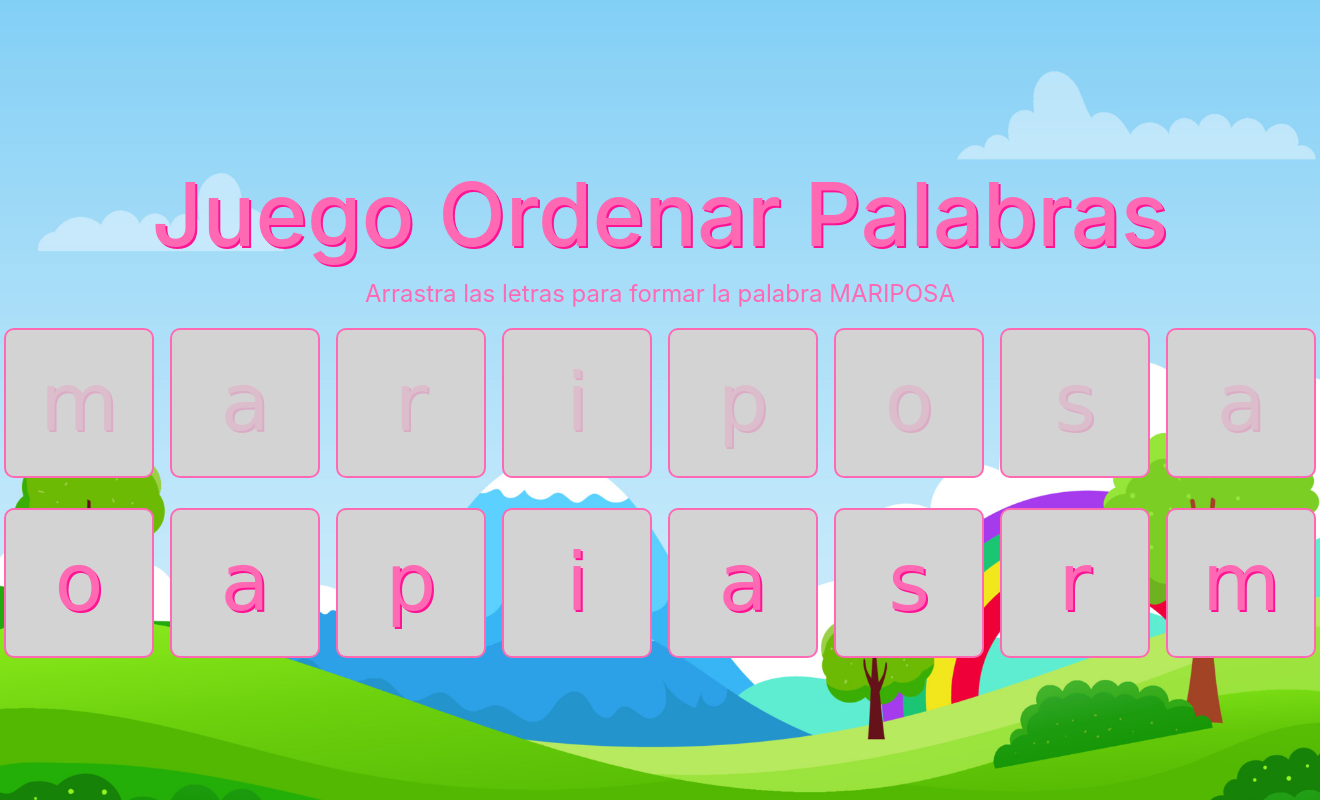
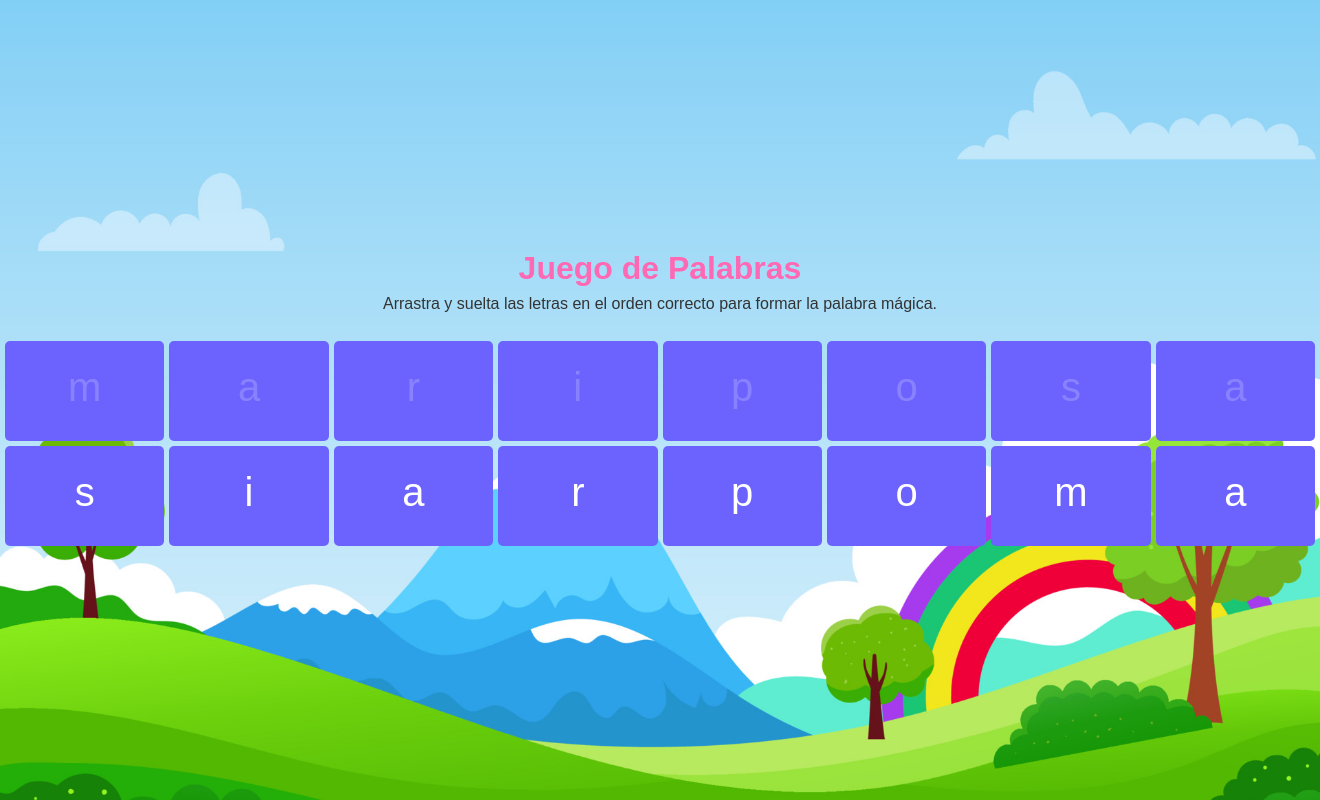
Before and after one commit to kharimcalderone/juego_palabras, a PHP site: page /demo/index.html in a window 1320 px wide. Run offline with PHP 8.4, Linux system fonts and the light colour scheme; some libraries are stand-ins or nearby versions.

Commit message:
Casi terminado

```diff
--- a/demo/index.css
+++ b/demo/index.css
@@ -2,126 +2,11 @@
   user-select: none;
 }
 
-.dragging {
+/* .dragging {
   opacity: 0.5;
-}
-
-#columns {
-  display: flex;
-  gap: 1rem;
-  padding-bottom: 30px;
-
-  .column {
-    display: inline-block;
-    height: 150px;
-    width: 150px;
-
-    background: lightgray;
-    opacity: 1;
-    text-align: center; /* Center text horizontally */
-    border: 2px solid #ff69b4;
-    border-radius: 10px;
-
-    header {
-      color: #fff;
-      padding: 5px;
-      background: #222;
-      pointer-events: none;
-    }
-
-    h1 {
-      display: flex;
-      justify-content: center;
-      align-items: center;
-      height: 100%; /* Ensure h1 takes full height of the column */
-      margin: 0; /* Remove default margin */
-      font-size: 80px;
-      /*Agregar estilos de letra para juego infantil*/
-      font-family: 'Comic Neue', cursive;
-      color: #ff69b4; /* Pink color */
-      text-shadow: 2px 2px #ff1493; /* Darker pink shadow */
-    }
-
-    &.over {
-      border: 2px dashed #000;
-      opacity: 0.5;
-      box-sizing: border-box;
-    }
-
-    & > input,
-    & > textarea,
-    & > select {
-      display: block;
-      width: 85%;
-      margin: 5%;
-      max-height: calc(1.25em * 4);
-    }
-
-    & > img {
-      height: 50%;
-    }
-  }
-}
-
-#columns2 {
-  display: flex;
-  gap: 1rem;
-
-  .column {
-    display: inline-block;
-    height: 150px;
-    width: 150px;
-
-    background: lightgray;
-    opacity: 1;
-    text-align: center; /* Center text horizontally */
-    border: 2px solid #ff69b4;
-    border-radius: 10px;
-
-
-    header {
-      color: #fff;
-      padding: 5px;
-      background: #222;
-      pointer-events: none;
-    }
-
-    h1 {
-      display: flex;
-      justify-content: center;
-      align-items: center;
-      height: 100%; /* Ensure h1 takes full height of the column */
-      margin: 0; /* Remove default margin */
-      font-size: 80px;
-      /*Agregar estilos de letra para juego infantil*/
-      font-family: 'Comic Neue', cursive;
-      color: #ff69b4; /* Pink color */
-      text-shadow: 2px 2px #ff1493; /* Darker pink shadow */
-    }
-
-    &.over {
-      border: 2px dashed #000;
-      opacity: 0.5;
-      box-sizing: border-box;
-    }
-
-    & > input,
-    & > textarea,
-    & > select {
-      display: block;
-      width: 85%;
-      margin: 5%;
-      max-height: calc(1.25em * 4);
-    }
-
-    & > img {
-      height: 50%;
-    }
-  }
-}
+} */
 
 body {
-  font-family: 'Comic Neue', cursive;
   background-image: url('../assets/img/fondo.jpg');
   background-size: cover;
   background-position: center;
@@ -129,33 +14,8 @@ body {
   background-attachment: fixed;
   height: 100vh;
   margin: 0;
-  display: flex;
-  justify-content: center;
-  align-items: center;
-}
-
-main {
-  text-align: center;
-}
-
-header h2 {
-  font-size: 5.5em;
-  color: #ff69b4; /* Pink color */
-  text-shadow: 2px 2px #ff1493; /* Darker pink shadow */
-  text-align: center;
-  margin-top: 20px;
-}
-
-header p {
-  font-size: 1.5em;
-  color: #ff69b4;
-  text-align: center;
 }
 
 .transparente{
   opacity: 0.2;
 }
-
-.hidden{
-  display: none;
-}
--- a/demo/index.html
+++ b/demo/index.html
@@ -8,79 +8,177 @@
     <script src="./index.js" type="module" async></script>
     <link rel="stylesheet" href="./index.css" />
     <link rel="stylesheet" href="https://stackpath.bootstrapcdn.com/bootstrap/4.5.2/css/bootstrap.min.css">
-    <!-- jquery -->
+    <style>
+      /* Estilos generales */
+      body {
+        display: flex;
+        flex-direction: column;
+        justify-content: center;
+        align-items: center;
+        min-height: 100vh;
+        margin: 0;
+        font-family: Arial, sans-serif;
+        background-color: #f4f4f9;
+      }
 
+      /* Estilos del título y la descripción */
+      .header {
+        text-align: center;
+        margin-bottom: 20px;
+        padding: 0 20px;
+      }
+
+      .header h1 {
+        font-size: 2em;
+        color: #ff69b4;
+        margin: 0;
+        font-family: 'Nunito', sans-serif;
+        font-weight: bold;
+      }
+
+      .header p {
+        font-size: 1em;
+        color: #333;
+        margin: 5px 0 0;
+      }
+
+      /* Contenedor principal */
+      .container {
+        display: flex;
+        flex-wrap: wrap;
+        max-width: 100%;
+        gap: 5px;
+        padding: 5px;
+      }
+
+      /* Recuadros */
+      .box {
+        flex: 1 0 calc(12.5% - 10px);
+        /* 100% / 8 columnas - espacio entre recuadros */
+        height: 100px;
+        background-color: #6c63ff;
+        display: flex;
+        justify-content: center;
+        align-items: center;
+        color: white;
+        font-size: 20px;
+        border-radius: 5px;
+      }
+
+      /* Clase de error con efecto de parpadeo */
+      .error {
+        animation: errorShake 0.3s ease-in-out 0s 3 alternate;
+        background-color: #ff0000;
+      }
+
+      @keyframes errorShake {
+        0% {
+          transform: translateX(0);
+        }
+        25% {
+          transform: translateX(-5px);
+        }
+        50% {
+          transform: translateX(5px);
+        }
+        75% {
+          transform: translateX(-5px);
+        }
+        100% {
+          transform: translateX(0);
+        }
+      }
+
+      /* Clase de éxito con efecto de parpadeo */
+      .success {
+        animation: successBlink 0.3s ease-in-out 0s 3 alternate;
+      }
+
+      @keyframes successBlink {
+        0% {
+          background-color: #6c63ff;
+        }
+        50% {
+          background-color: #28a745; /* Verde para éxito */
+        }
+        100% {
+          background-color: #6c63ff;
+        }
+      }
+
+
+      /* Adaptación a móviles */
+      @media (max-width: 768px) {
+        .box {
+          flex: 1 0 calc(12.5% - 10px);
+          /* 8 columnas en móvil */
+        }
+      }
+    </style>
   </head>
+
   <body>
-    <main>
-      <section>
+    <!-- Contenedor del título y la descripción -->
+    <div class="header">
+      <h1>Juego de Palabras</h1>
+      <p>Arrastra y suelta las letras en el orden correcto para formar la palabra mágica.</p>
 
-      </section>
-      <section>
-        <header>
-          <h2>Juego Ordenar Palabras</h2>
-          <p>
-            Arrastra las letras para formar la palabra MARIPOSA
-          </p>
-        </header>
 
-        <div id="columns">
-          <div class="column" draggable="false">
+
+    </div>
+
+    <div id="columns" class="container">
+      <!-- Primera fila de 8 recuadros -->
+      <div class="column box" draggable="false">
         <h1 class="transparente">m</h1>
       </div>
-          <div class="column" draggable="false">
+      <div class="column box" draggable="false">
         <h1 class="transparente">a</h1>
       </div>
-          <div class="column" draggable="false">
+      <div class="column box" draggable="false">
         <h1 class="transparente">r</h1>
       </div>
-          <div class="column" draggable="false">
+      <div class="column box" draggable="false">
         <h1 class="transparente">i</h1>
       </div>
-          <div class="column" draggable="false">
+      <div class="column box" draggable="false">
         <h1 class="transparente">p</h1>
       </div>
-          <div class="column" draggable="false">
+      <div class="column box" draggable="false">
         <h1 class="transparente">o</h1>
       </div>
-          <div class="column" draggable="false">
+      <div class="column box" draggable="false">
         <h1 class="transparente">s</h1>
       </div>
-          <div class="column" draggable="false">
+      <div class="column box" draggable="false">
         <h1 class="transparente">a</h1>
       </div>
-        </div>
 
-        <div id="columns2">
-          <div class="column" draggable="true">
+      <div class="column box" draggable="true">
         <h1 class="pieza">m</h1>
       </div>
-          <div class="column" draggable="true">
+      <div class="column box" draggable="true">
         <h1 class="pieza">a</h1>
       </div>
-          <div class="column" draggable="true">
+      <div class="column box" draggable="true">
         <h1 class="pieza">r</h1>
       </div>
-          <div class="column" draggable="true">
+      <div class="column box" draggable="true">
         <h1 class="pieza">i</h1>
       </div>
-          <div class="column" draggable="true">
+      <div class="column box" draggable="true">
         <h1 class="pieza">p</h1>
       </div>
-          <div class="column" draggable="true">
+      <div class="column box" draggable="true">
         <h1 class="pieza">o</h1>
       </div>
-          <div class="column" draggable="true">
+      <div class="column box" draggable="true">
         <h1 class="pieza">s</h1>
       </div>
-          <div class="column" draggable="true">
+      <div class="column box" draggable="true">
         <h1 class="pieza">a</h1>
       </div>
     </div>
-      </section>
-    </main>
   </body>
-
-  <script src="https://cdn.jsdelivr.net/npm/bootstrap@5.3.3/dist/js/bootstrap.bundle.min.js" integrity="sha384-YvpcrYf0tY3lHB60NNkmXc5s9fDVZLESaAA55NDzOxhy9GkcIdslK1eN7N6jIeHz" crossorigin="anonymous"></script>
-
+  <script src="https://cdn.jsdelivr.net/npm/sweetalert2@11"></script>
 </html>
--- a/demo/index.js
+++ b/demo/index.js
@@ -1,6 +1,8 @@
 let draggable = null;
 const cols = document.querySelectorAll(`#columns .column`);
 const cols2 = document.querySelectorAll(`#columns2 .column`);
+let vidas = 5;
+let aciertos = 0;
 
 cols.forEach((col) => {
   col.addEventListener(`dragstart`, handleDragStart);
@@ -68,6 +70,45 @@ function handleDrop(evt) {
     let thisH1 = this.querySelector(`h1`);
     let draggableH1 = draggable.querySelector(`h1`);
 
+    //comprobar si draggable tiene la clase pieza
+    if(!thisH1.classList.contains('transparente')){
+      console.log("transparente", thisH1.innerHTML);
+      return;
+    }
+
+    //comprobar si thisH1 tiene la letra que se esta arrastrando
+    if(thisH1.innerHTML != draggableH1.innerHTML){
+      console.log("no es la misma letra", thisH1.innerHTML);
+
+      mostrarError(this);
+
+      return;
+    }else{
+      mostrarExito(draggable);
+      aciertos++;
+      if(aciertos >= 8){ //8
+        Swal.fire({
+          title: 'Felicidades!',
+          text: 'Has ganado!',
+          icon: 'success',
+          confirmButtonText: 'Aceptar'
+        }).then((result) => {
+          //Mostrar exito a todas las piezas
+          const todas = document.querySelectorAll(`.column`);
+
+          todas.forEach((col) => {
+            mostrarExito(col);
+          });
+        });
+      }
+      /* if(aciertos >= 8){
+
+      } */
+
+      console.log("es la misma letra", thisH1.innerHTML);
+    }
+
+
     //comprobar si thisH1 tiene cierta clase
     if(thisH1.style.display == 'none'){
       thisH1.style.display = '';
@@ -92,19 +133,67 @@ function swapDom(a, b) {
 }
 
 function shuffleColumns() {
-  const columns2 = document.querySelector("#columns2");
-  const letters = Array.from(columns2.children);
 
-  // Algoritmo de Fisher-Yates para mezclar el array
-  for (let i = letters.length - 1; i > 0; i--) {
-    const j = Math.floor(Math.random() * (i + 1));
-    [letters[i], letters[j]] = [letters[j], letters[i]];
+  //obtener todos los h1 que tienen la clase pieza
+  let piezas = document.querySelectorAll('.pieza');
+
+  //crear un array de letras con el txto de los h1 que tienen la clase pieza
+  let letras = [];
+  piezas.forEach(pieza => {
+    letras.push(pieza.innerHTML);
+  });
+
+  //mezclar las letras
+  letras = shuffle(letras);
+
+  //asignar las letras a los h1 que tienen la clase pieza
+  piezas.forEach((pieza, index) => {
+    pieza.innerHTML = letras[index];
+  });
+}
+
+function shuffle(array) {
+  let currentIndex = array.length;
+  let randomIndex;
+  let temporaryValue;
+
+  while (currentIndex !== 0) {
+    randomIndex = Math.floor(Math.random() * currentIndex);
+    currentIndex--;
+
+    temporaryValue = array[currentIndex];
+    array[currentIndex] = array[randomIndex];
+    array[randomIndex] = temporaryValue;
   }
 
-  // Limpiar el contenedor y agregar las letras mezcladas
-  columns2.innerHTML = "";
-  letters.forEach(letter => columns2.appendChild(letter));
+  return array;
 }
+
+function mostrarError(elemento) {
+  // Agrega la clase de error
+  elemento.classList.add("error");
+
+  // Remueve la clase de error después de 1 segundo
+  setTimeout(() => {
+    elemento.classList.remove("error");
+  }, 1000);
+}
+
+// Función para mostrar el efecto de éxito en un recuadro específico
+function mostrarExito(elemento) {
+  console.log("mostrarExito");
+  // Agrega la clase de éxito
+  elemento.classList.add("success");
+
+  // Remueve la clase de éxito después de 1 segundo
+  setTimeout(() => {
+    elemento.classList.remove("success");
+  }, 1000);
+}
+
+// Ejemplo de uso: Llama a esta función con el recuadro que quieres mostrar como éxito
+// mostrarExito(document.querySelector(".box"));
+
 
 // Llamar a la función cuando se cargue la página
 window.onload = shuffleColumns;
--- /dev/null
+++ b/index.php
@@ -0,0 +1,2 @@
+<?
+    header("Location: demo/index.html");
```
Lines whose indentation alone changed are shown as unchanged.
